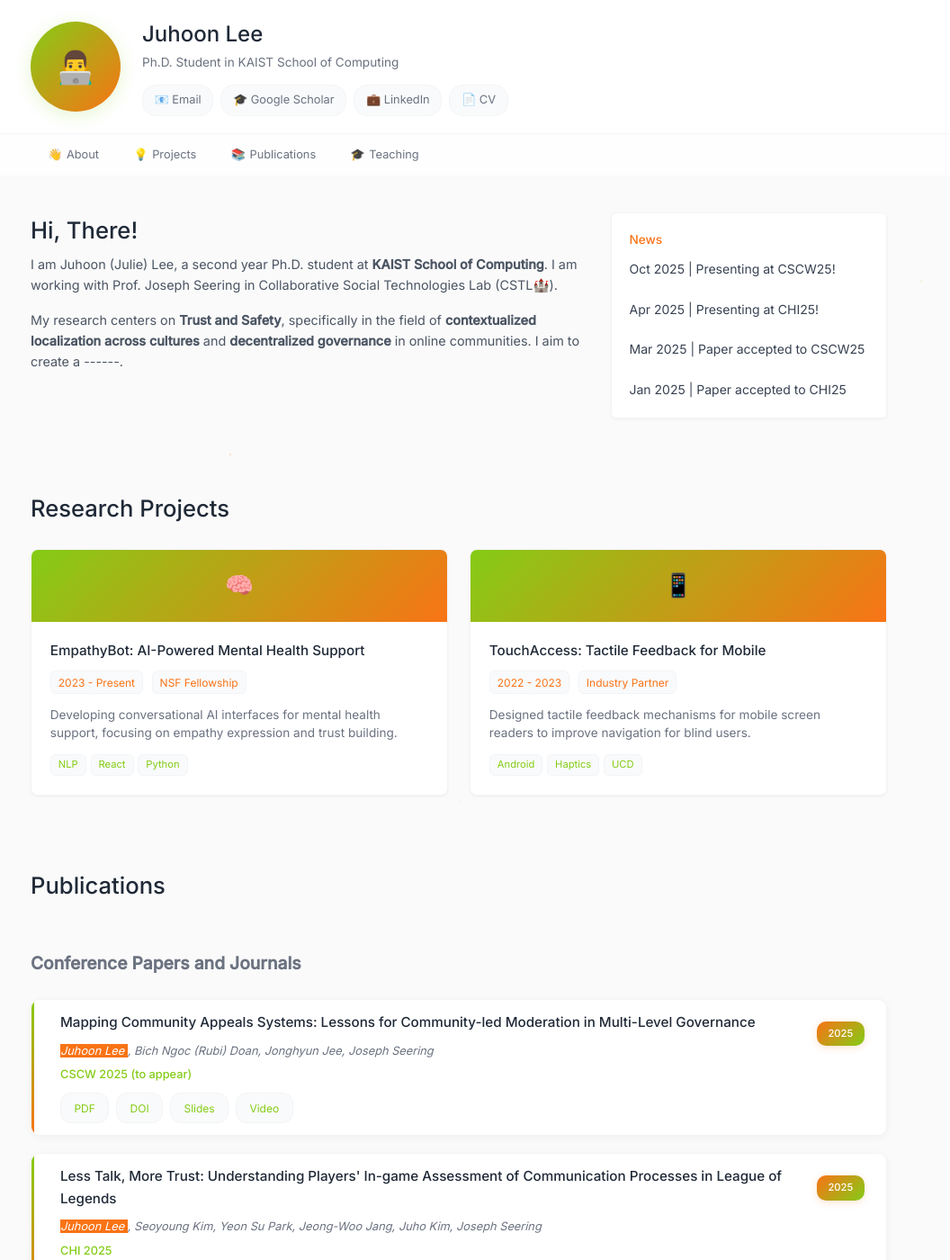
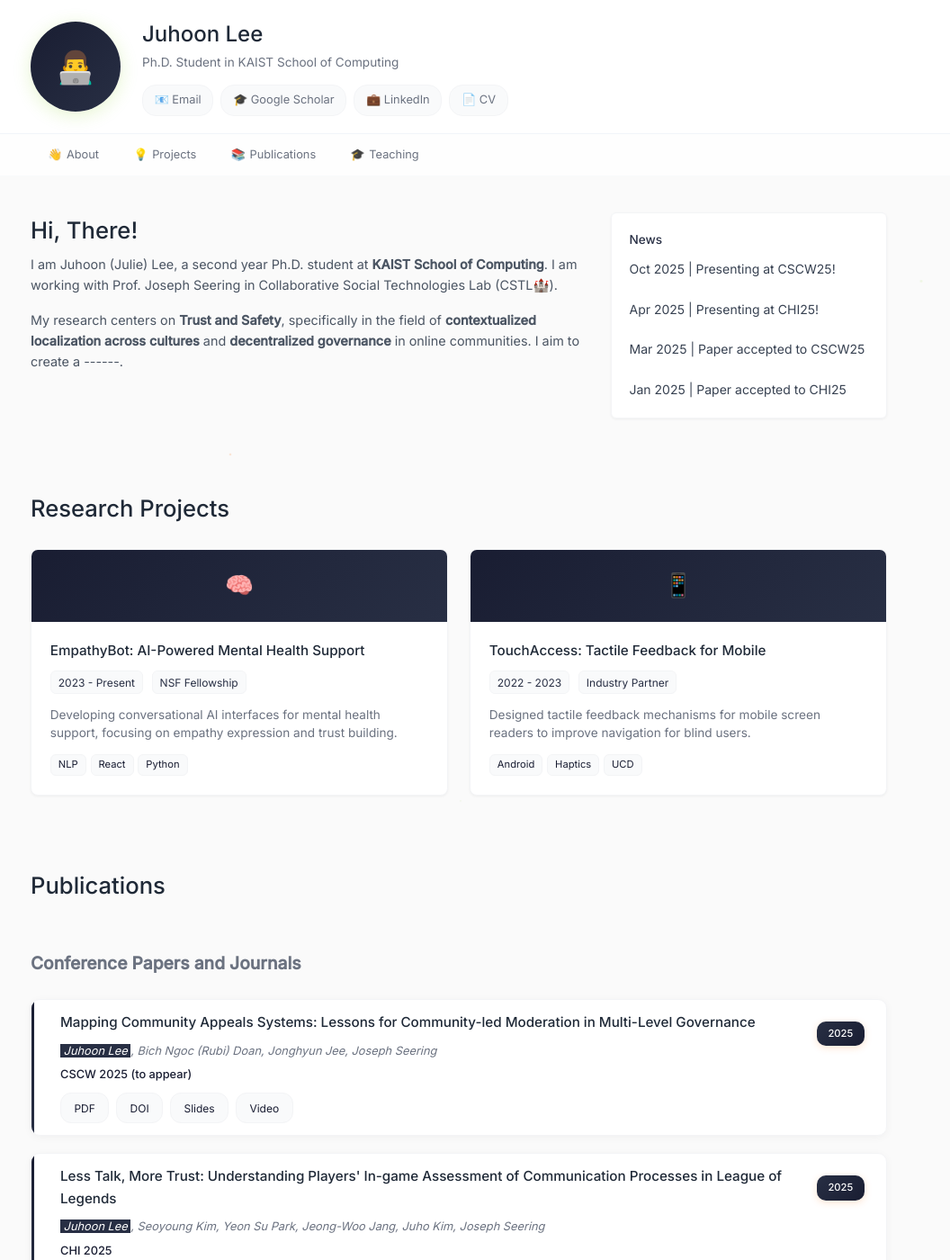
Before and after one commit to julielee16/personal-website, a Jekyll site: the page built from index.md, in a window 1280 px wide and 1400 px high. Shown: the whole window at 90% size, without its empty margins (130-1186 px from the left). Built offline with Jekyll 4.4.1, drawn with Linux system fonts in a browser that asks for light colours.

Commit message:
Changed color

```diff
--- a/_layouts/default.html
+++ b/_layouts/default.html
@@ -167,7 +167,7 @@
                 <div class="publication">
                     <div class="publication-year">2025</div>
                     <h4>Mapping Community Appeals Systems: Lessons for Community-led Moderation in Multi-Level Governance</h4>
-                    <div class="authors"><mark> Juhoon Lee </mark>, Bich Ngoc (Rubi) Doan, Jonghyun Jee, Joseph Seering</div>
+                    <div class="authors"><mark>&nbspJuhoon Lee&nbsp</mark>, Bich Ngoc (Rubi) Doan, Jonghyun Jee, Joseph Seering</div>
                     <div class="venue">CSCW 2025 (to appear)</div>
                     <div class="publication-links">
                         <a href="#" target="_blank">PDF</a>
@@ -180,7 +180,7 @@
                 <div class="publication">
                     <div class="publication-year">2025</div>
                     <h4>Less Talk, More Trust: Understanding Players' In-game Assessment of Communication Processes in League of Legends</h4>
-                    <div class="authors"><mark> Juhoon Lee </mark>, Seoyoung Kim, Yeon Su Park, Jeong-Woo Jang, Juho Kim, Joseph Seering</div>
+                    <div class="authors"><mark>&nbspJuhoon Lee&nbsp</mark>, Seoyoung Kim, Yeon Su Park, Jeong-Woo Jang, Juho Kim, Joseph Seering</div>
                     <div class="venue">CHI 2025</div>
                     <div class="publication-links">
                         <a href="#" target="_blank">PDF</a>
@@ -193,7 +193,7 @@
                 <div class="publication">
                     <div class="publication-year">2024</div>
                     <h4>ReSPect: Enabling Active and Scalable Responses to Networked Online Harassment</h4>
-                    <div class="authors">Haesoo Kim, <mark> Juhoon Lee </mark>, Jeong-Woo Jang, Juho Kim</div>
+                    <div class="authors">Haesoo Kim, <mark>&nbspJuhoon Lee&nbsp</mark>, Jeong-Woo Jang, Juho Kim</div>
                     <div class="venue">CSCW 2024</div>
                     <div class="publication-links">
                         <a href="#" target="_blank">PDF</a>
@@ -207,7 +207,7 @@
                 <div class="publication">
                     <div class="publication-year">2023</div>
                     <h4>Beyond Instructions: A Taxonomy of Information Types in How-to Videos</h4>
-                    <div class="authors">Saelyne Yang, Sangkyung Kwak*, <mark> Juhoon Lee* </mark>, Juho Kim</div>
+                    <div class="authors">Saelyne Yang, Sangkyung Kwak*, <mark>&nbspJuhoon Lee*&nbsp</mark>, Juho Kim</div>
                     <div class="venue">CHI 2023</div>
                     <div class="publication-links">
                         <a href="#" target="_blank">PDF</a>
@@ -220,7 +220,7 @@
                 <div class="publication">
                     <div class="publication-year">2021</div>
                     <h4>Data-Driven and Personalized Vocabulary Recommendation for English Learners</h4>
-                    <div class="authors">Seoyoung Kim, Seokhun Jeong, Seulgi Choi, <mark> Juhoon Lee </mark>, Juho Kim</div>
+                    <div class="authors">Seoyoung Kim, Seokhun Jeong, Seulgi Choi, <mark>&nbspJuhoon Lee&nbsp</mark>, Juho Kim</div>
                     <div class="venue">KSC 2021</div>
                     <div class="publication-links">
                         <a href="#" target="_blank">PDF</a>
@@ -241,7 +241,7 @@
                 <div class="publication">
                     <div class="publication-year">2023</div>
                     <h4>Look Upon Thyself: Understanding the Effect of Self-Reflection on Toxic Behavior in Online Gaming</h4>
-                    <div class="authors"><mark> Juhoon Lee </mark>, Juho Kim, Jeong-woo Jang</div>
+                    <div class="authors"><mark>&nbspJuhoon Lee&nbsp</mark>, Juho Kim, Jeong-woo Jang</div>
                     <div class="venue">CHI2023 Workshop on Combating Toxicity, Harassment, and Abuse in Online Social Spaces</div>
                     <div class="publication-links">
                         <a href="#" target="_blank">PDF</a>
@@ -254,7 +254,7 @@
                 <div class="publication">
                     <div class="publication-year">2023</div>
                     <h4>Towards an Experience-Centric Paradigm of Online Harassment: Responding to Calling out and Networked Harassment</h4>
-                    <div class="authors">Haesoo Kim, <mark> Juhoon Lee </mark>, Juho Kim, Jeong-woo Jang</div>
+                    <div class="authors">Haesoo Kim, <mark>&nbspJuhoon Lee&nbsp</mark>, Juho Kim, Jeong-woo Jang</div>
                     <div class="venue">CHI2023 Workshop on Combating Toxicity, Harassment, and Abuse in Online Social Spaces</div>
                     <div class="publication-links">
                         <a href="#" target="_blank">PDF</a>
--- a/_styles/_style.scss
+++ b/_styles/_style.scss
@@ -14,7 +14,7 @@ body {
 }
 
 mark {
-  background-color: #f97316;
+  background-color: #282F44;
   color: #ffffff;
 }
 
@@ -39,7 +39,7 @@ mark {
     width: 100px;
     height: 100px;
     border-radius: 50%;
-    background: linear-gradient(135deg, #84cc16, #f97316);
+    background: linear-gradient(135deg, #191D32, #282F44);
     display: flex;
     align-items: center;
     justify-content: center;
@@ -112,7 +112,7 @@ mark {
     left: -100%;
     width: 100%;
     height: 100%;
-    background: linear-gradient(135deg, #84cc16, #f97316);
+    background: linear-gradient(135deg, #191D32, #282F44);
     transition: left 0.3s ease;
     z-index: -1;
 }
@@ -170,14 +170,14 @@ mark {
     left: 50%;
     width: 0;
     height: 1px;
-    background: #84cc16;
+    background: #191D32;
     transition: all 0.15s ease;
     transform: translateX(-50%);
 }
 
 .nav-menu a:hover,
 .nav-menu a.active {
-    color: #84cc16;
+    color: #191D32;
 }
 
 .nav-menu a:hover:before,
@@ -236,7 +236,7 @@ mark {
 }
 
 .bio-content h4 {
-    color: #84cc16;
+    color: #191D32;
     font-size: 1rem;
     margin-bottom: 1rem;
     font-weight: 500;
@@ -269,7 +269,7 @@ mark {
 }
 
 .skill-category h4 {
-    color: #f97316;
+    color: #282F44;
     margin-bottom: 0.6rem;
     font-weight: 500;
     font-size: 0.85rem;
@@ -283,7 +283,7 @@ mark {
 
 .skill-tag {
     background: #f9fafb;
-    color: #84cc16;
+    color: #191D32;
     padding: 0.3rem 0.7rem;
     border-radius: 12px;
     font-size: 0.75rem;
@@ -302,7 +302,7 @@ mark {
     left: 50%;
     width: 0;
     height: 0;
-    background: radial-gradient(circle, #84cc16, #f97316);
+    background: radial-gradient(circle, #191D32, #282F44);
     transition: all 0.3s ease;
     transform: translate(-50%, -50%);
     border-radius: 50%;
@@ -411,7 +411,7 @@ mark {
     left: 0;
     width: 3px;
     height: 100%;
-    background: linear-gradient(135deg, #84cc16, #f97316);
+    background: linear-gradient(135deg, #191D32, #282F44);
     border-radius: 8px 0 0 8px;
     transition: width 0.3s ease;
 }
@@ -429,7 +429,7 @@ mark {
     position: absolute;
     top: 1.5rem;
     right: 1.5rem;
-    background: linear-gradient(135deg, #f97316, #84cc16);
+    background: linear-gradient(135deg, #282F44, #191D32);
     color: white;
     padding: 0.3rem 0.8rem;
     border-radius: 10px;
@@ -460,7 +460,7 @@ mark {
 }
 
 .publication .venue {
-    color: #84cc16;
+    color: #191D32;
     font-weight: 500;
     margin-bottom: 0.6rem;
     font-size: 0.8rem;
@@ -481,7 +481,7 @@ mark {
 
 .publication-links a {
     background: #f9fafb;
-    color: #84cc16;
+    color: #191D32;
     text-decoration: none;
     padding: 0.4rem 0.9rem;
     border-radius: 12px;
@@ -500,7 +500,7 @@ mark {
     left: -100%;
     width: 100%;
     height: 100%;
-    background: #84cc16;
+    background: #191D32;
     transition: left 0.3s ease;
     z-index: -1;
 }
@@ -538,7 +538,7 @@ mark {
 
 .project-header {
     height: 80px;
-    background: linear-gradient(135deg, #84cc16, #f97316);
+    background: linear-gradient(135deg, #191D32, #282F44);
     display: flex;
     align-items: center;
     justify-content: center;
@@ -570,7 +570,7 @@ mark {
     background: #f9fafb;
     padding: 0.15rem 0.5rem;
     border-radius: 6px;
-    color: #f97316;
+    color: #282F44;
     font-weight: 400;
     border: 1px solid #f3f4f6;
 }
@@ -590,7 +590,7 @@ mark {
 
 .tech-tag {
     background: #f9fafb;
-    color: #84cc16;
+    color: #191D32;
     padding: 0.15rem 0.5rem;
     border-radius: 6px;
     font-size: 0.7rem;
@@ -764,6 +764,6 @@ mark {
 }
 
 ::-webkit-scrollbar-thumb {
-    background: #84cc16;
+    background: #191D32;
     border-radius: 2px;
 }
```
